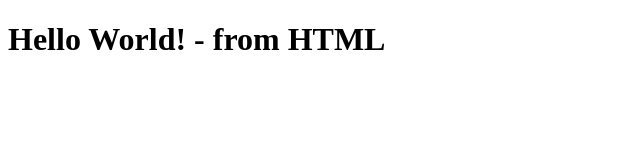
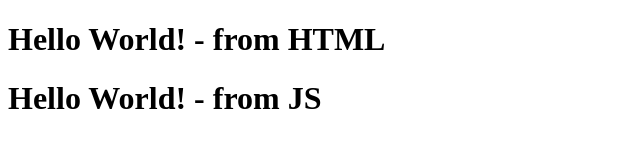
Before and after one commit to codes-by-vamshi/LearnReactJS, a plain HTML site: page index.html in a window 1280 px wide. Shown: the whole page, without its empty margins (0-640 px from the left). Drawn offline with Linux system fonts and the light colour scheme.

Commit message:
Hello World in JS

```diff
--- a/index.html
+++ b/index.html
@@ -10,6 +10,13 @@
 <body>
     <div id="root">
         <h1>Hello World! - from HTML</h1>
+        <script>
+            const heading = document.createElement("h1");
+            heading.innerHTML = "Hello World! - from JS";
+
+            const root = document.getElementById("root");
+            root.appendChild(heading);
+        </script>
     </div>
 </body>
 
```
